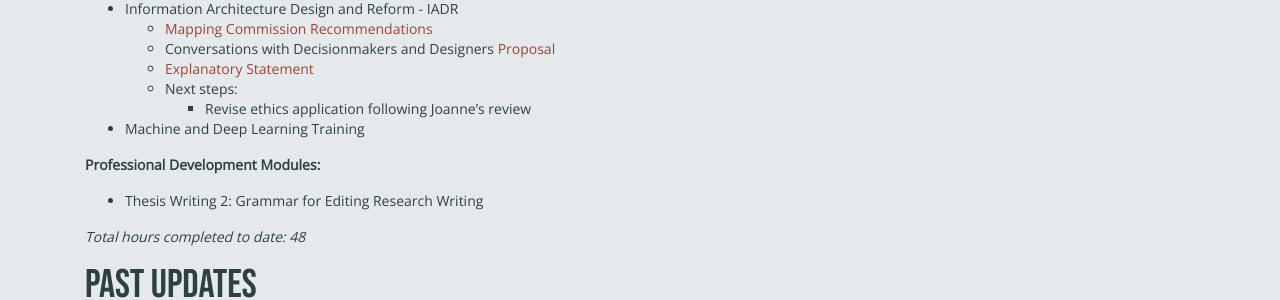
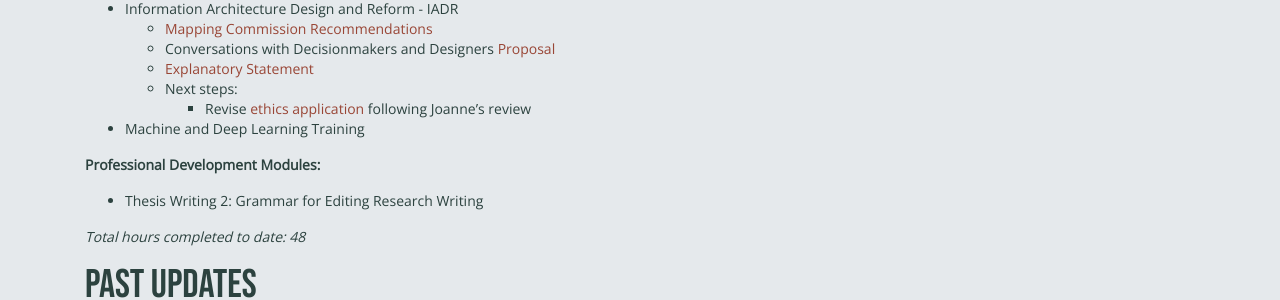
Before and after one commit to mxballin/recordkeeping-governance, a Jekyll site: the page built from pages/updates.md, in a window 1280 px wide. Shown: the part 415-715 px from the top of the page. Built offline with Jekyll 4.4.1, drawn with Linux system fonts in a browser that asks for light colours; some web fonts are replaced; some of the changed lines change nothing that is shown.

Commit message:
Update updates.md

```diff
--- a/pages/updates.md
+++ b/pages/updates.md
@@ -20,7 +20,7 @@ __Things I've Been Working On:__
     * Conversations with Decisionmakers and Designers [Proposal](https://docs.google.com/document/d/10p5r_p8eAZ8mpvYM4pmiLVeaI6vmEDDYzblCkzr3iYY/edit?usp=sharing)
     * [Explanatory Statement](https://docs.google.com/document/d/1Im3KftI3HSg0Fe4-FFToftiQrNp7waau/edit?usp=sharing&ouid=106698260065842284739&rtpof=true&sd=true)
     * Next steps:
-        * Revise ethics application following Joanne's review
+        * Revise [ethics application](https://docs.google.com/document/d/1pN_cWehzD5Km2r61Dyba0TY_yt2S8bvVsSwd2UbKlaU/edit?usp=sharing) following Joanne's review
 * Machine and Deep Learning Training
 
 __Professional Development Modules:__
```
